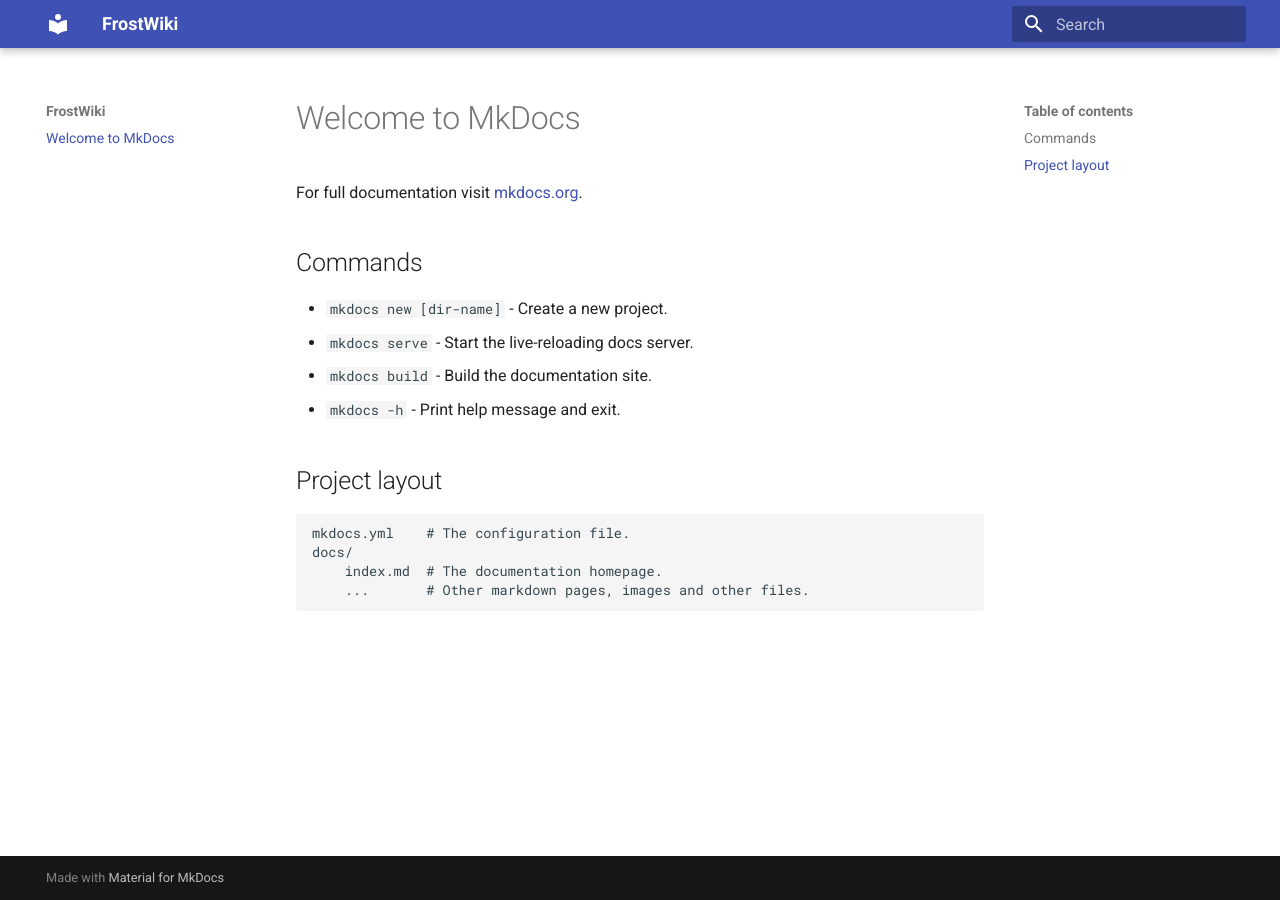
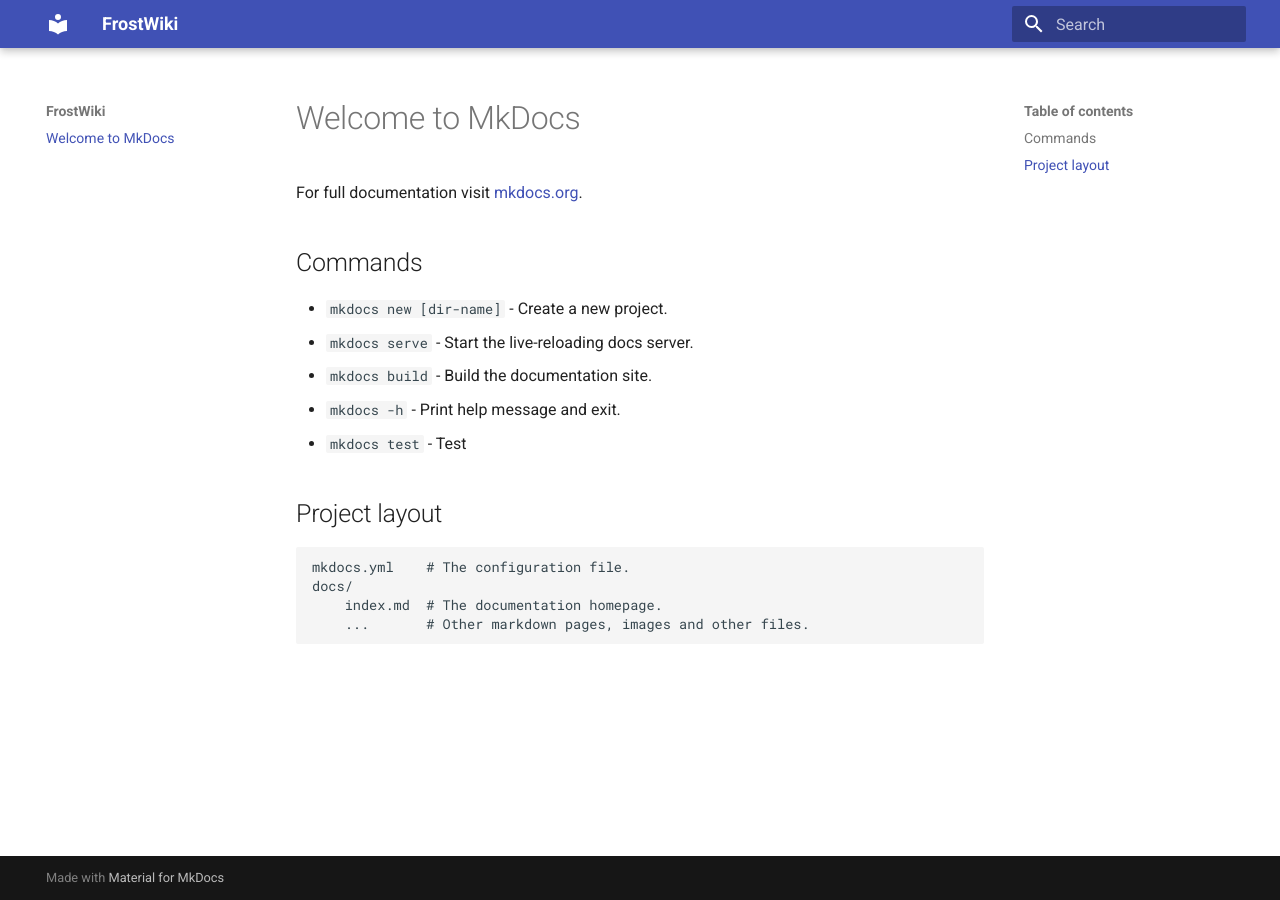
Before and after one commit to aureumapes/frostwiki, an MkDocs documentation site: the page built from docs/index.md, in a window 1280 px wide. Built offline with MkDocs 1.6.1 and Material for MkDocs 9.7.7, drawn with Linux system fonts in a browser that asks for light colours.

Commit message:
56cqgyr53A6ca6a

```diff
--- a/docs/index.md
+++ b/docs/index.md
@@ -8,7 +8,7 @@
 * `mkdocs serve` - Start the live-reloading docs server.
 * `mkdocs build` - Build the documentation site.
 * `mkdocs -h` - Print help message and exit.
-
+* `mkdocs test` - Test
 ## Project layout
 
     mkdocs.yml    # The configuration file.
```
